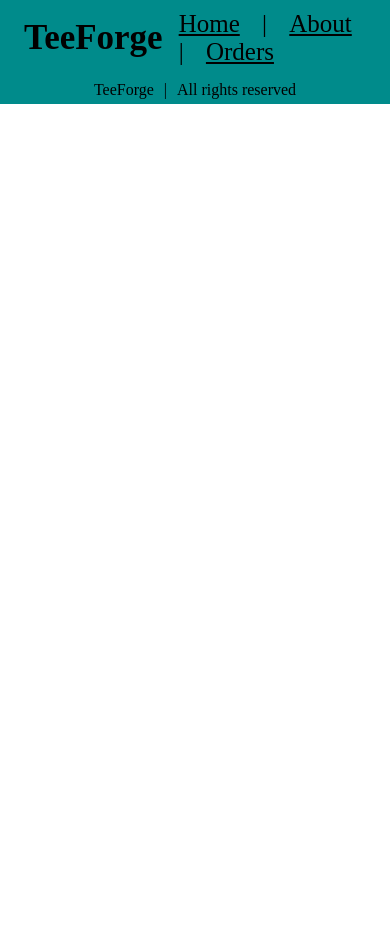
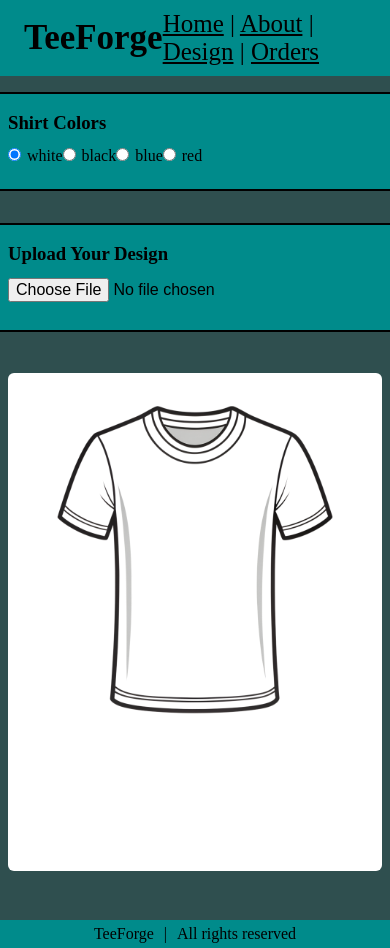
Before and after one commit to KingJepy/TeeForger-Unit-One-Project, a React (Vite) app: page /design in a window 390 px wide. Before the commit the page ends 844 px from the top, so only its background shows below. Built offline with nearby package versions, Linux system fonts and the light colour scheme.

Commit message:
added the entire shirt preview page. need ot find solution to save a design.

```diff
--- a/src/App.css
+++ b/src/App.css
@@ -4,7 +4,12 @@ padding: 0;
 }
 
 .entire-page {
+    background-color: darkslategrey;
     min-height: 100vh;
     display: flex;
     flex-direction: column;
 }
+
+.content {
+    flex-grow: 1;
+}
--- a/src/App.jsx
+++ b/src/App.jsx
@@ -6,19 +6,24 @@ import Header from './components/Header';
 import HomePage from './components/HomePage';
 import {BrowserRouter, Routes, Route} from "react-router-dom";
 import OrderForm from './components/OrderForm';
+import TShirtDesigner from './components/ShirtPreview';
+
 
 function App() {
 
   return (
     <div className='entire-page'>
       <Header />
+      <div className='content'>
         <BrowserRouter>
           <Routes>
             <Route path='/' element={<HomePage />}/>
             <Route path='/about' element={<AboutPage />}/>
             <Route path='/orders' element={<OrderForm />}/>
+            <Route path='/design' element={<TShirtDesigner />}/>
           </Routes>
         </BrowserRouter>
+      </div>
         <Footer />
     </div>
   )
--- a/src/components/Header.css
+++ b/src/components/Header.css
@@ -11,7 +11,8 @@
 }
 
 .headerLinks a {
-    margin-left: 16px;
+    justify-content: flex-end;
+    margin-left: auto;
     color: Black;
     font-size: 25px;
 }
--- a/src/components/Header.jsx
+++ b/src/components/Header.jsx
@@ -10,6 +10,8 @@ function Header () {
                 <a> | </a>
                 <a href="/about">About</a>
                 <a> | </a>
+                <a href="/design">Design</a>
+                <a> | </a>
                 <a href="/orders">Orders</a>
             </nav>
         </header>
--- a/src/components/HomePage.jsx
+++ b/src/components/HomePage.jsx
@@ -10,7 +10,7 @@ function HomePage () {
                 <p>
                     Welcome to the TeeForge! Where you can create your own custom Tee designs and we bring them to life.
                 </p>
-                <Link to='/orders'>Start Your Order</Link>
+                <Link to='/design'>Start Your Design</Link>
             </div>
 
             <img src={homePageImage} alt="Shirt Rack" />
--- a/src/components/OrderForm.css
+++ b/src/components/OrderForm.css
@@ -86,3 +86,50 @@ button {
 button:hover {
   background-color: #222;
 }
+
+@media (max-width: 1024px) {
+  .order-page {
+    flex-direction: column;
+    align-items: center;
+  }
+
+  .order-left,
+  .order-right {
+    width: 100%;
+    max-width: 90%;
+    font-size: large;
+  }
+
+  .total-cost-table table {
+    font-size: 0.95rem;
+  }
+}
+
+@media (max-width: 600px) {
+  .order-page {
+    padding: 1rem;
+    flex-direction: column;
+    align-items: stretch;
+  }
+
+  .order-left,
+  .order-right {
+    width: 100%;
+    font-size: medium;
+    padding: 1rem;
+  }
+
+  .total-cost-table table {
+    font-size: 0.85rem;
+    min-width: 100%;
+  }
+
+  .total-cost-table {
+    overflow-x: auto;
+  }
+
+  .total-cost-table th,
+  .total-cost-table td {
+    padding: 0.4rem;
+  }
+}
--- /dev/null
+++ b/src/components/ShirtPreview.css
@@ -0,0 +1,161 @@
+.designer-container {
+  display: flex;
+  flex-direction: row;
+  align-items: flex-start;
+  justify-content: space-between;
+  padding: 2rem;
+  gap: 2rem;
+  background-color: darkslategray;
+  min-height: 100vh;
+  box-sizing: border-box;
+  overflow-x: hidden;
+  flex-wrap: wrap;
+}
+
+.left-panel {
+  display: flex;
+  flex-direction: column;
+  flex: 1;
+  max-width: 350px;
+  gap: 1.5rem;
+}
+
+.controls,
+.upload-section {
+  font-size: x-large;
+  line-height: 1.8;
+  border: 2px solid black;
+  padding: 1.5rem;
+  background-color: darkcyan;
+  color: black;
+  border-radius: 6px;
+  text-align: left;
+}
+
+.shirt-preview {
+  flex: 2;
+  display: flex;
+  justify-content: center;
+  align-items: center;
+  min-width: 300px;
+}
+
+.shirt-container {
+  position: relative;
+  width: 400px;
+  height: auto;
+  aspect-ratio: 3 / 4;
+  display: flex;
+  align-items: center;
+  justify-content: center;
+  flex-shrink: 0;
+}
+
+.shirt-background {
+  width: 100%;
+  height: 100%;
+  border-radius: 6px;
+  position: absolute;
+  top: 0;
+  left: 0;
+  z-index: 1;
+}
+
+.shirt-background.white { background-color: white; }
+.shirt-background.black { background-color: black; }
+.shirt-background.blue { background-color: blue; }
+.shirt-background.red { background-color: red; }
+
+.design-preview {
+  width: 30%;
+  height: auto;
+  position: absolute;
+  top: 20%;
+  left: 50%;
+  transform: translateX(-50%);
+  z-index: 2;
+}
+
+.shirt-outline {
+  width: 100%;
+  height: auto;
+  position: absolute;
+  top: 0;
+  left: 0;
+  z-index: 3;
+  pointer-events: none;
+}
+
+input[type="file"],
+input[type="radio"] {
+  margin-top: 0.5rem;
+  margin-bottom: 1rem;
+  font-size: 1rem;
+}
+
+@media (max-width: 1024px) {
+  .designer-container {
+    flex-direction: column;
+    align-items: center;
+    padding: 1.5rem 1rem;
+    gap: 1.5rem;
+  }
+
+  .left-panel,
+  .shirt-preview {
+    width: 100%;
+    max-width: 500px;
+    display: flex;
+    flex-direction: column;
+    align-items: center;
+  }
+
+  .controls,
+  .upload-section {
+    width: 100%;
+    padding: 1rem;
+    margin-bottom: 0.5rem;
+    font-size: large;
+  }
+
+  .shirt-preview {
+    margin-top: 0;
+    padding-top: 0;
+    align-items: center;
+    display: flex;
+    flex-direction: column;
+    justify-content: flex-start;
+  }
+
+  .shirt-container {
+    max-width: 100%;
+    min-width: 280px;
+    aspect-ratio: 3 / 4;
+    height: auto;
+    margin-top: 0;
+  }
+}
+
+
+@media (max-width: 600px) {
+  .designer-container {
+    padding: 1rem 0.5rem;
+    gap: 1rem;
+  }
+
+  .controls,
+  .upload-section {
+    font-size: medium;
+    padding: 0.75rem;
+    margin-bottom: 0.5rem;
+  }
+
+  .shirt-container {
+    max-width: 100%;
+  }
+
+  .design-preview {
+    max-width: 40%;
+    top: 22%;
+  }
+}
--- /dev/null
+++ b/src/components/ShirtPreview.jsx
@@ -0,0 +1,68 @@
+
+import { useState } from 'react';
+import './ShirtPreview.css';
+
+const shirtColors = ['white', 'black', 'blue', 'red'];
+
+function TShirtDesigner() {
+  const [shirtColor, setShirtColor] = useState('white');
+  const [uploadedImage, setUploadedImage] = useState(null);
+
+  //take the file and create a url and send it to state
+  const handleImageUpload = (e) => {
+    const file = e.target.files[0];
+    if (file) {
+      const imageUrl = URL.createObjectURL(file);
+      setUploadedImage(imageUrl);
+    }
+  };
+
+  return (
+    <div className="designer-container">
+      {/* create buttons that allow you to switch the color */}
+      <div className="left-panel">
+        <div className="controls">
+          <h3>Shirt Colors</h3>
+          {shirtColors.map((color) => (
+            <label key={color}>
+              <input
+                type="radio"
+                value={color}
+                checked={shirtColor === color}
+                onChange={() => setShirtColor(color)}
+              />
+              {color}
+            </label>
+          ))}
+        </div>
+        {/* upload your image and use the function */}
+        <div className="upload-section">
+          <h3>Upload Your Design</h3>
+          <input type="file" accept="image/*" onChange={handleImageUpload} />
+        </div>
+      </div>
+
+      {/* create a box and put our blank shirt png inside. then put our new image on top */}
+      <div className="shirt-preview">
+        <div className="shirt-container">
+          <div className={`shirt-background ${shirtColor}`}>
+            {uploadedImage && (
+              <img
+                src={uploadedImage}
+                alt="Uploaded"
+                className="design-preview"
+              />
+            )}
+          </div>
+          <img
+            src="/blank-shirt.png"
+            alt="blank-shirt"
+            className="shirt-outline"
+          />
+        </div>
+      </div>
+    </div>
+  );
+}
+
+export default TShirtDesigner;
```
Also changed, not shown: public/blank-shirt.png (added). Lines whose indentation alone changed are shown as unchanged.
